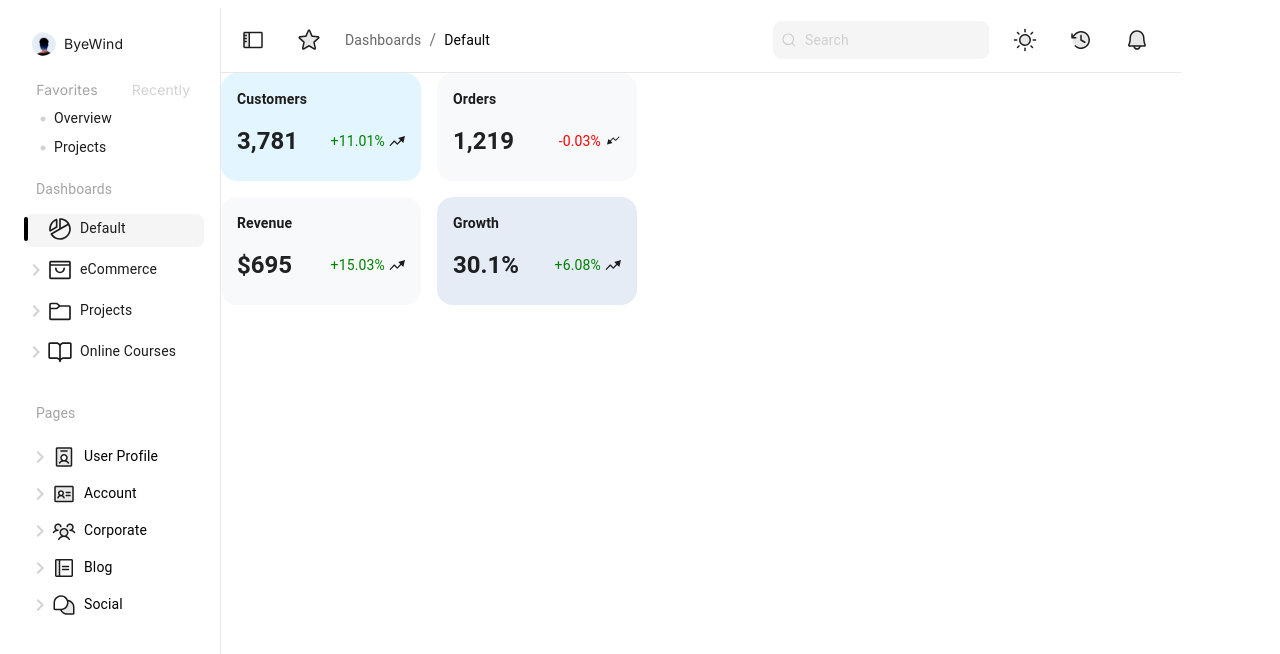
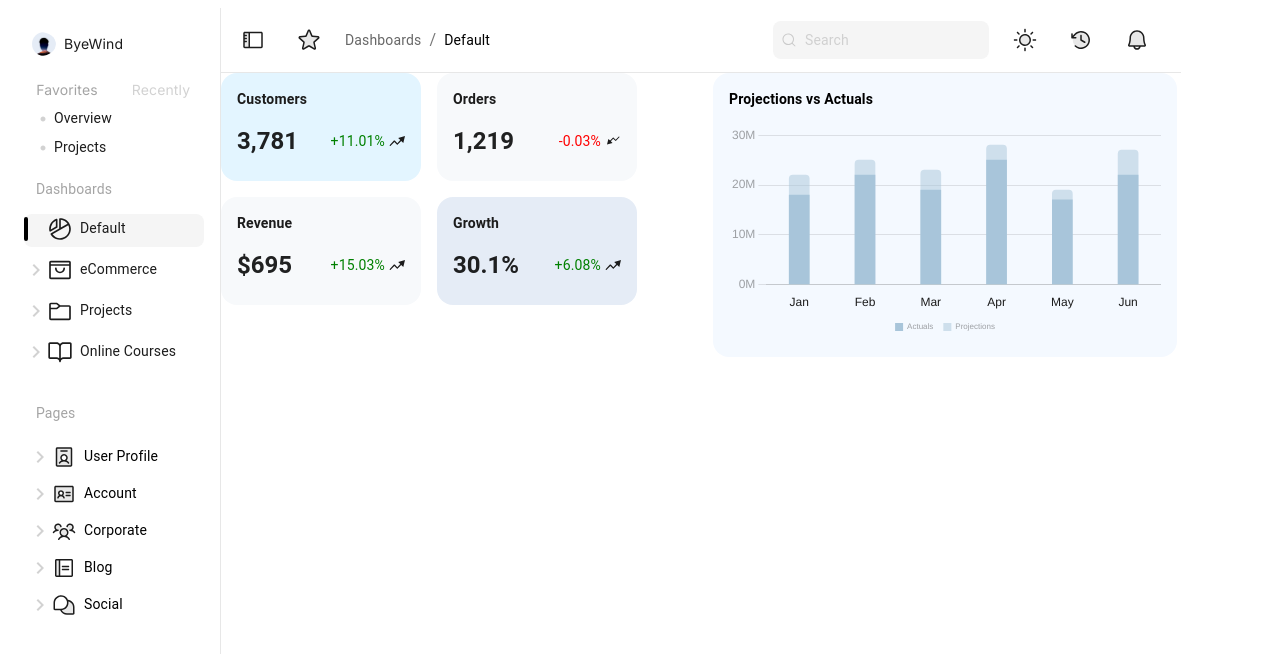
Before and after one commit to soumyaranjan1819/react_dashbord, a React (Vite) app: page / in a window 1280 px wide. Shown: the top 654 px of the page. Built offline with nearby package versions, Linux system fonts and the light colour scheme.

Commit message:
Bar chat implimented

```diff
--- a/src/components/BarChart.tsx
+++ b/src/components/BarChart.tsx
@@ -0,0 +1,105 @@
+import { Bar } from 'react-chartjs-2';
+import {
+  Chart as ChartJS,
+  CategoryScale,
+  LinearScale,
+  BarElement,
+  Title,
+  Tooltip,
+  Legend,
+  ChartOptions,
+} from 'chart.js';
+import { Box, Typography } from '@mui/material';
+
+// Register Chart.js components
+ChartJS.register(CategoryScale, LinearScale, BarElement, Title, Tooltip, Legend);
+
+// Sample data
+const data = {
+  labels: ['Jan', 'Feb', 'Mar', 'Apr', 'May', 'Jun'],
+  datasets: [
+    {
+      label: 'Actuals',
+      data: [18, 22, 19, 25, 17, 22],
+      backgroundColor: 'rgba(168, 197, 218, 1)',
+      barThickness: 20,
+      borderRadius: { topRight: 0, topLeft: 0 },
+    },
+    {
+      label: 'Projections',
+      data: [22, 25, 23, 28, 19, 27],
+      backgroundColor: 'rgba(168, 197, 218, 0.5)',
+      barThickness: 20,
+      borderRadius: { topRight: 4, topLeft: 4 },
+    },
+  ],
+};
+
+// Chart options with explicit typing
+const options: ChartOptions<'bar'> = {
+  plugins: {
+    legend: {
+      position: 'bottom',
+      labels: {
+        color: 'rgba(28, 28, 28, 0.4)',
+        boxWidth: 8,
+        font: {
+          size: 8,
+        },
+      },
+    },
+    tooltip: {
+      enabled: true,
+    },
+  },
+  responsive: true,
+  scales: {
+    x: {
+      stacked: true,
+      grid: {
+        display: false,
+      },
+      ticks: {
+        color: '#1C1C1C',
+      },
+    },
+    y: {
+      stacked: false,
+      beginAtZero: true,
+      max: 30,
+      ticks: {
+        color: 'rgba(28, 28, 28, 0.4)',
+        stepSize: 10,
+        maxTicksLimit: 4,
+        callback: function (value) {
+          return value + 'M';
+        },
+      },
+      border: {
+        display: false,
+      },
+    },
+  },
+};
+
+const Charts = () => {
+  return (
+    <Box
+      sx={{
+        maxWidth: '432px',
+        height: '252px',
+        backgroundColor: '#F4F9FF',
+        borderRadius: '16px',
+        padding: '16px',
+      }}
+    >
+      <Typography variant="body2" sx={{ fontWeight: '600', marginBottom: '16px' }}>
+        Projections vs Actuals
+      </Typography>
+
+      <Bar data={data} options={options} />
+    </Box>
+  );
+};
+
+export default Charts;
--- a/src/features/Main.tsx
+++ b/src/features/Main.tsx
@@ -1,16 +1,30 @@
-import { Box } from "@mui/material"
+import { Grid, Box } from '@mui/material';
 import Navbar from "../components/NavBar"
 import Cards from "../components/Cards"
+import BarChart from "../components/BarChart"
+// import DonutChart from "../components/DoughnutChart"
 
 const Main = () => {
   return (
     <>
-        <Box>
-           <Navbar/>
-           <Cards/>
-        </Box>
+      <Box>
+        <Navbar />
+        <Grid container spacing={3}>
+          {/* Cards and BarChart in a single row */}
+          <Grid item xs={12} md={6}>
+            <Cards />
+          </Grid>
+          <Grid item xs={12} md={6}>
+            <BarChart />
+          </Grid>
+        </Grid>
+        {/* DonutChart on a new row below */}
+        {/* <Box mt={4}>
+          <DonutChart />
+        </Box> */}
+      </Box>
     </>
-  )
-}
+  );
+};
 
-export default Main
+export default Main;
```
